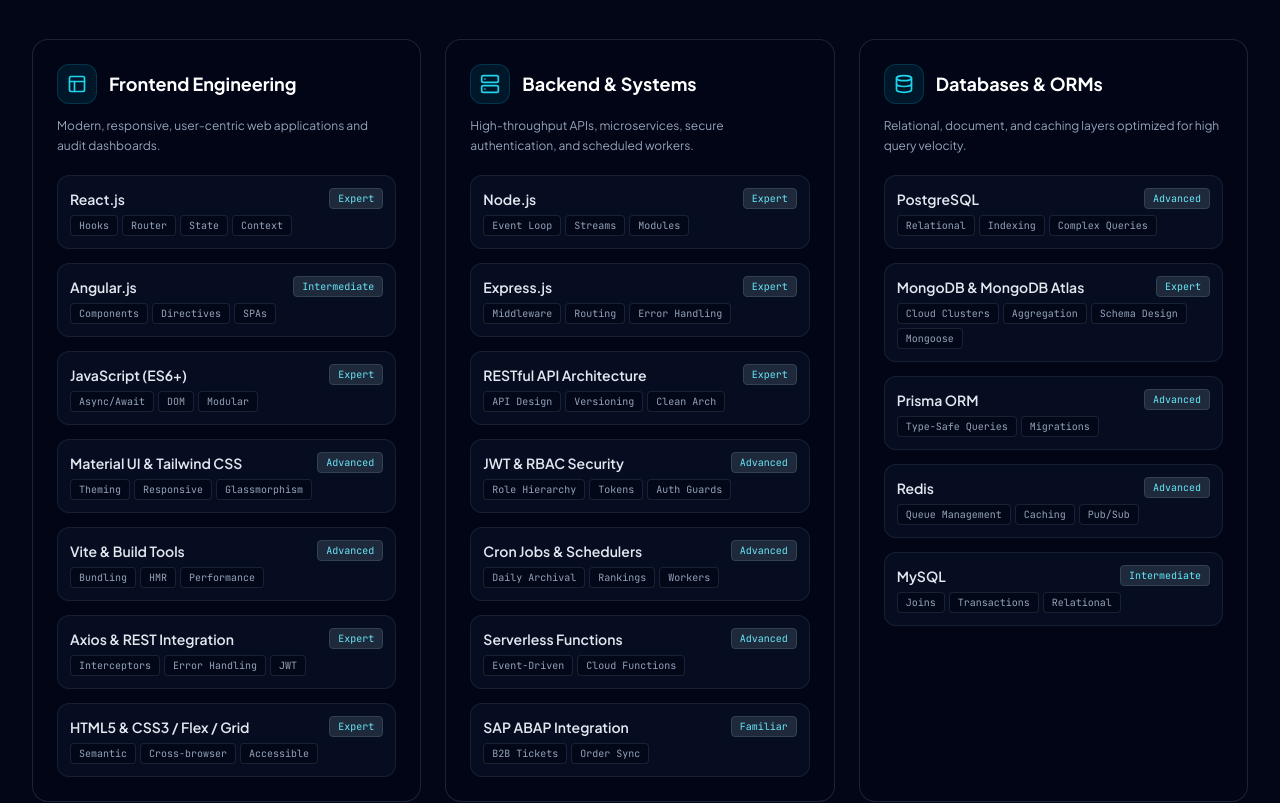
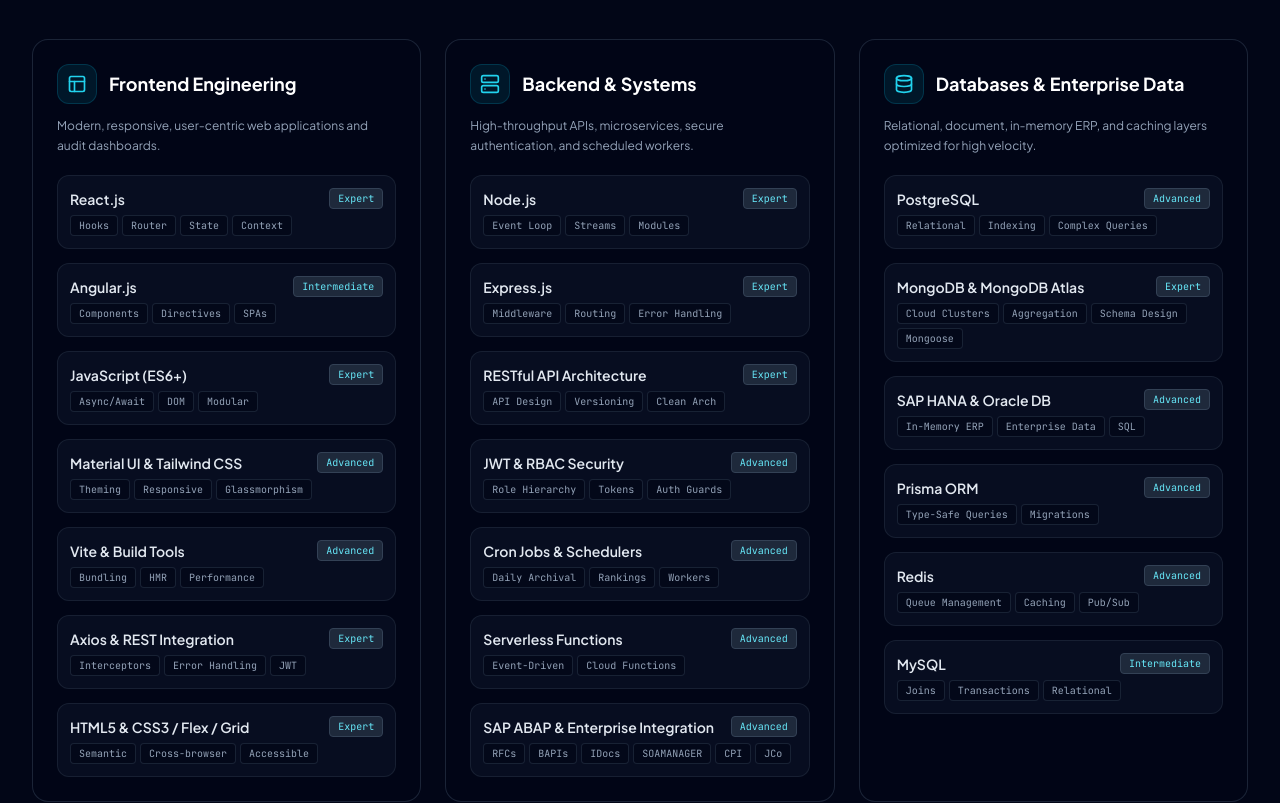
Before and after one commit to mohanShankarG/Portfolio, a React (Vite) app: page / in a window 1280 px wide. Shown: the part 2719-3522 px from the top of the page. Built offline with nearby package versions, Linux system fonts and the light colour scheme.

Commit message:
Update CRM project: enterprise CRM engine with core SAP ERP integration, SOAMANAGER REST/SOAP web services, BAPIs/IDocs, CPI, JCo, MuleSoft, LWC, SAP HANA, Oracle DB, and 40% error reduction

```diff
--- a/src/components/ResumeModal.jsx
+++ b/src/components/ResumeModal.jsx
@@ -189,7 +189,7 @@ export default function ResumeModal({ isOpen, onClose }) {
             </h2>
             <div className="grid grid-cols-1 sm:grid-cols-2 gap-3 text-xs">
               <div>
-                <strong className="text-white">Programming Languages:</strong> JavaScript, Python, C, C++, Embedded C
+                <strong className="text-white">Programming Languages:</strong> JavaScript, Python, ABAP, C, C++, Embedded C
               </div>
               <div>
                 <strong className="text-white">Frontend Technologies:</strong> React.js, Angular.js, HTML5, CSS3, Material UI, Axios, Vite, Responsive Web Design
@@ -198,7 +198,7 @@ export default function ResumeModal({ isOpen, onClose }) {
                 <strong className="text-white">Backend Technologies:</strong> Node.js, Express.js, RESTful APIs, JWT Authentication, Serverless Functions, Cron Jobs, RBAC
               </div>
               <div>
-                <strong className="text-white">Databases:</strong> MongoDB, MongoDB Atlas, PostgreSQL, MySQL, Redis
+                <strong className="text-white">Databases & Enterprise Data:</strong> MongoDB Atlas, PostgreSQL, SAP HANA, Oracle DB, MySQL, Redis
               </div>
               <div>
                 <strong className="text-white">AI/ML & Computer Vision:</strong> Python, YOLOv8, YOLOv11, BoT-SORT, OpenCV, Object Detection, Tracking, LabelImg, Label Studio
@@ -207,7 +207,7 @@ export default function ResumeModal({ isOpen, onClose }) {
                 <strong className="text-white">Cloud & Deployment:</strong> Vercel, Cloudinary, Render
               </div>
               <div>
-                <strong className="text-white">Tools & Technologies:</strong> VS Code, Postman, Git, GitHub, API Testing, Prisma ORM, Multer, Sharp, SAP ABAP Integration
+                <strong className="text-white">Enterprise Tools & Middleware:</strong> SAP Integration Suite (CPI), SAP JCo, MuleSoft, SOAMANAGER, SAP GUI (SE37, WE20/WE21, SPROXY), Salesforce LWC, VS Code, Postman, Git, GitHub, Prisma ORM
               </div>
               <div>
                 <strong className="text-white">Embedded Systems, Robotics & Healthcare IoT:</strong> Raspberry Pi 5 & 4, ROS, WhatsApp Bot, Telegram Bot API, LiDAR SLAM, MAX30102 (SpO2/Pulse), DHT22, MPU6050 IMU, MQTT, Speech Processing (TTS), IR/Ultrasonic Sensors, Auto-Stop Safety
--- a/src/data/portfolioData.js
+++ b/src/data/portfolioData.js
@@ -55,16 +55,17 @@ export const skillsData = {
       { name: "JWT & RBAC Security", level: "Advanced", tags: ["Role Hierarchy", "Tokens", "Auth Guards"] },
       { name: "Cron Jobs & Schedulers", level: "Advanced", tags: ["Daily Archival", "Rankings", "Workers"] },
       { name: "Serverless Functions", level: "Advanced", tags: ["Event-Driven", "Cloud Functions"] },
-      { name: "SAP ABAP Integration", level: "Familiar", tags: ["B2B Tickets", "Order Sync"] }
+      { name: "SAP ABAP & Enterprise Integration", level: "Advanced", tags: ["RFCs", "BAPIs", "IDocs", "SOAMANAGER", "CPI", "JCo"] }
     ]
   },
   databases: {
-    title: "Databases & ORMs",
+    title: "Databases & Enterprise Data",
     icon: "Database",
-    description: "Relational, document, and caching layers optimized for high query velocity.",
+    description: "Relational, document, in-memory ERP, and caching layers optimized for high velocity.",
     skills: [
       { name: "PostgreSQL", level: "Advanced", tags: ["Relational", "Indexing", "Complex Queries"] },
       { name: "MongoDB & MongoDB Atlas", level: "Expert", tags: ["Cloud Clusters", "Aggregation", "Schema Design", "Mongoose"] },
+      { name: "SAP HANA & Oracle DB", level: "Advanced", tags: ["In-Memory ERP", "Enterprise Data", "SQL"] },
       { name: "Prisma ORM", level: "Advanced", tags: ["Type-Safe Queries", "Migrations"] },
       { name: "Redis", level: "Advanced", tags: ["Queue Management", "Caching", "Pub/Sub"] },
       { name: "MySQL", level: "Intermediate", tags: ["Joins", "Transactions", "Relational"] }
@@ -154,19 +155,20 @@ export const experienceData = [
     tech: ["React.js", "Node.js", "Express.js", "PostgreSQL", "Python", "YOLOv11", "BoT-SORT", "Redis", "Cron Jobs", "RBAC"]
   },
   {
-    role: "Backend Developer",
+    role: "Backend & SAP Integration Developer",
     company: "Synozon Technology",
     location: "India",
     period: "Aug 2023 -- Oct 2024",
     type: "Internship",
     highlights: [
-      "Developed full-stack CRM modules for customer interaction tracking and relationship management using React.js, Node.js, and MongoDB Atlas.",
-      "Created secure backend REST APIs using Node.js and Express.js for orders, alerts, authentication, and customer profiles.",
-      "Integrated SAP ABAP for enterprise-level ticket synchronization and business process automation.",
-      "Implemented responsive React.js user interfaces for seamless CRM operations.",
-      "Designed backend architecture for efficient data handling and synchronization, utilizing VS Code and Postman for development and testing."
+      "Engineered an enterprise-grade CRM engine for complex customer interaction tracking, account hierarchy management, and real-time backend synchronization.",
+      "Built a high-throughput integration layer connecting front-end CRM platforms (Salesforce / SAP Service Cloud) with core SAP ERP, automating business partners, sales orders, and credit limits.",
+      "Exposed legacy ABAP database tables into secure REST/SOAP web services using SOAMANAGER and middleware (SAP CPI, JCo, MuleSoft), reducing end-to-end data latency from hours to real-time.",
+      "Developed custom ABAP Remote Function Calls (RFCs), BAPIs (SE37), ALE/IDocs (WE20/WE21), and User Exits/BAdIs for transaction processing.",
+      "Wrote custom JavaScript controllers, triggers, and Lightning Web Components (LWC) for event-driven API calls, reducing manual data-entry errors by 40% and delivering a unified 360° customer view.",
+      "Managed multi-tier data persistence across SAP HANA, Oracle DB, and MongoDB Atlas with Postman test suites, VS Code, and OAuth 2.0 API security."
     ],
-    tech: ["Node.js", "Express.js", "React.js", "MongoDB Atlas", "SAP ABAP", "VS Code", "Postman", "REST APIs", "JWT"]
+    tech: ["ABAP", "SAP ERP", "SOAMANAGER", "BAPI / IDoc", "SAP CPI", "SAP JCo", "MuleSoft", "JavaScript / LWC", "Salesforce", "SAP HANA", "Oracle DB", "MongoDB Atlas", "Postman", "VS Code", "OAuth 2.0"]
   },
   {
     role: "Embedded Developer / Jr. Software Engineer",
@@ -316,33 +318,54 @@ export const projectsData = [
   {
     id: "crm-system",
     title: "CRM -- Customer Relationship Management",
-    subtitle: "Full-Stack Enterprise CRM with SAP ABAP Integration",
+    subtitle: "Enterprise CRM Engine & Real-Time SAP ERP Integration Layer",
     category: "Full Stack Web",
-    badge: "Enterprise CRM",
+    badge: "Enterprise CRM & SAP Integration",
     period: "2023 -- 2024",
     client: "Synozon Technology",
     description:
-      "Full-stack CRM platform for customer interaction tracking, relationship management, and enterprise-level SAP ABAP integration.",
+      "Designed and implemented a full-stack, enterprise-grade Customer Relationship Management (CRM) engine tailored for complex customer interaction tracking, account hierarchy management, and real-time backend synchronization. Engineered a high-throughput integration layer linking the front-end CRM platform with a core SAP ERP backend system. The solution automates data flows for business partners, sales order pipelines, and account financial limits, effectively eliminating cross-department data silos, reducing manual data-entry errors by 40%, and delivering a unified 360-degree customer view for sales and support operations.",
     features: [
-      "Developed full-stack CRM platform using React.js, Node.js, and MongoDB Atlas",
-      "Created REST APIs for orders, alerts, authentication, and customer profiles",
-      "Integrated SAP ABAP for enterprise-level order tracking and business process automation",
-      "Implemented secure authentication and notification modules",
-      "Designed backend architecture for efficient data handling and synchronization",
-      "Developed and tested full API suite using VS Code and Postman"
+      "Exposed legacy ABAP database tables into secure REST/SOAP web services using SOAMANAGER and middleware, reducing end-to-end data latency from hours to real-time.",
+      "Engineered a high-throughput integration layer linking the front-end CRM platform with a core SAP ERP backend system.",
+      "Automated critical data flows for business partners, sales order pipelines, and account financial credit limits.",
+      "Developed custom Remote Function Calls (RFCs), Business Application Programming Interfaces (BAPIs), ALE/IDoc extensions, and User Exits/BAdIs for transaction processing in ABAP.",
+      "Wrote custom JavaScript controllers, triggers, and Lightning Web Components (LWC) for advanced front-end customer interaction tracking and event-driven API calls.",
+      "Integrated SAP Integration Suite (Cloud Platform Integration - CPI), SAP Java Connector (JCo), MuleSoft Anypoint Platform, and SOAMANAGER with comprehensive Postman test collections.",
+      "Leveraged SAP GUI customizing tools and Transaction Codes including SE37 (BAPIs), WE20/WE21 (IDocs), SPROXY, and BD64.",
+      "Eliminated cross-department data silos and reduced manual data-entry errors by 40%, delivering a unified 360-degree customer view for sales and support operations.",
+      "Managed multi-tier data persistence across SAP HANA, Oracle DB, and MongoDB Atlas with secure API gateways and OAuth 2.0 identity providers."
     ],
     architecture: {
-      frontend: "React.js, Responsive UI",
-      backend: "Node.js, Express.js",
-      integration: "SAP ABAP Integration",
-      database: "MongoDB Atlas",
-      tools: "VS Code, Postman"
+      crmPlatforms: "Salesforce Sales & Service Cloud / SAP Service Cloud (Customer Experience Suite)",
+      middleware: "SAP Integration Suite (CPI), SAP Java Connector (JCo), MuleSoft Anypoint Platform, SOAMANAGER, Postman",
+      sapCustomizing: "SAP GUI, Transaction Codes (SE37 for BAPIs, WE20/WE21 for IDocs, SPROXY, BD64)",
+      databaseInfra: "SAP HANA, Oracle DB, MongoDB Atlas, Secure API Gateways, OAuth 2.0 Identity Providers",
+      languages: "ABAP (RFCs, BAPIs, ALE/IDocs, User Exits/BAdIs) & JavaScript (LWC, Controllers, Triggers)"
     },
-    tech: ["React.js", "Node.js", "Express.js", "MongoDB Atlas", "SAP ABAP", "REST APIs", "JWT", "VS Code", "Postman"],
+    tech: [
+      "ABAP",
+      "SAP ERP",
+      "SOAMANAGER",
+      "BAPIs (SE37)",
+      "IDocs (WE20/WE21)",
+      "SAP Integration Suite (CPI)",
+      "SAP Java Connector (JCo)",
+      "MuleSoft",
+      "JavaScript (LWC)",
+      "Salesforce Cloud",
+      "SAP Service Cloud",
+      "SAP HANA",
+      "Oracle DB",
+      "MongoDB Atlas",
+      "Postman",
+      "OAuth 2.0"
+    ],
     metrics: [
-      { label: "Integration", val: "SAP ABAP" },
-      { label: "Database", val: "MongoDB Atlas" },
-      { label: "Tools", val: "VS Code, Postman" }
+      { label: "Data Latency", val: "Hours to Real-Time" },
+      { label: "Manual Data Errors", val: "Reduced by 40%" },
+      { label: "Integration Layer", val: "SOAMANAGER & CPI" },
+      { label: "Customer View", val: "Unified 360° View" }
     ],
     color: "from-sky-600 to-indigo-600"
   },
@@ -573,32 +596,32 @@ export const systemPipelines = [
   {
     id: "crm-flow",
     title: "CRM Lifecycle & SAP ABAP Integration Pipeline",
-    description: "Enterprise customer interaction workflow with Node.js REST APIs, MongoDB Atlas, and SAP ABAP integration.",
+    description: "Enterprise CRM engine linking Salesforce / SAP Service Cloud with core SAP ERP via SOAMANAGER and middleware.",
     steps: [
       {
         step: "01",
-        title: "Customer Interaction Intake",
-        desc: "Captures customer inquiries, orders, and relationship histories via responsive React.js dashboard interfaces."
+        title: "Customer Interaction & LWC Event Intake",
+        desc: "Captures account interactions, business partner inquiries, and sales pipeline updates via custom JavaScript controllers and Lightning Web Components (LWC)."
       },
       {
         step: "02",
-        title: "Express REST API Handlers",
-        desc: "Processes customer requests with robust middleware validation, error handling, and secure JWT authentication."
+        title: "Middleware & API Gateway Orchestration",
+        desc: "SAP Integration Suite (CPI), SAP Java Connector (JCo), and MuleSoft authenticate requests using OAuth 2.0 and route event-driven sales order payloads."
       },
       {
         step: "03",
-        title: "SAP ABAP Integration",
-        desc: "Executes enterprise integration protocols with SAP ABAP to synchronize business tickets and order tracking."
+        title: "SOAMANAGER Real-Time Web Service Exposure",
+        desc: "Exposes legacy ABAP database tables into secure REST/SOAP web services using SOAMANAGER, reducing end-to-end data latency from hours to real-time."
       },
       {
         step: "04",
-        title: "MongoDB Atlas Cloud Storage",
-        desc: "Stores customer profiles, activity alerts, and order metadata in scalable MongoDB Atlas document collections."
+        title: "SAP ERP Processing (BAPIs, RFCs & IDocs)",
+        desc: "Executes enterprise business logic in SAP ERP using custom BAPIs (SE37), Remote Function Calls (RFCs), ALE/IDocs (WE20/WE21), and User Exits/BAdIs."
       },
       {
         step: "05",
-        title: "VS Code & Postman Testing",
-        desc: "Full automated endpoint testing with Postman environments and collections to guarantee 99.9% API reliability."
+        title: "Unified 360° Data Sync (SAP HANA, Oracle & MongoDB)",
+        desc: "Synchronizes business partner master data, sales order pipelines, and account credit limits across SAP HANA, Oracle DB, and MongoDB Atlas—reducing manual errors by 40%."
       }
     ]
   },
```
